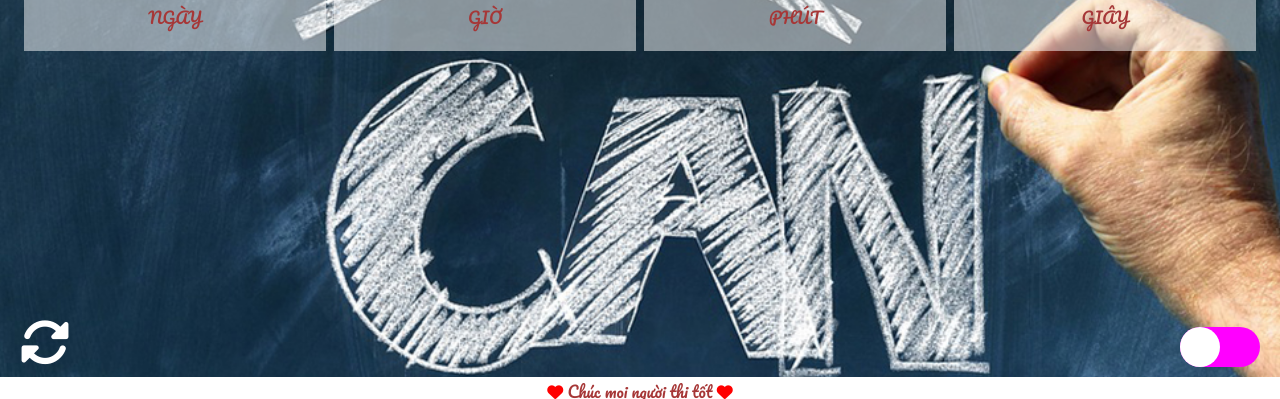
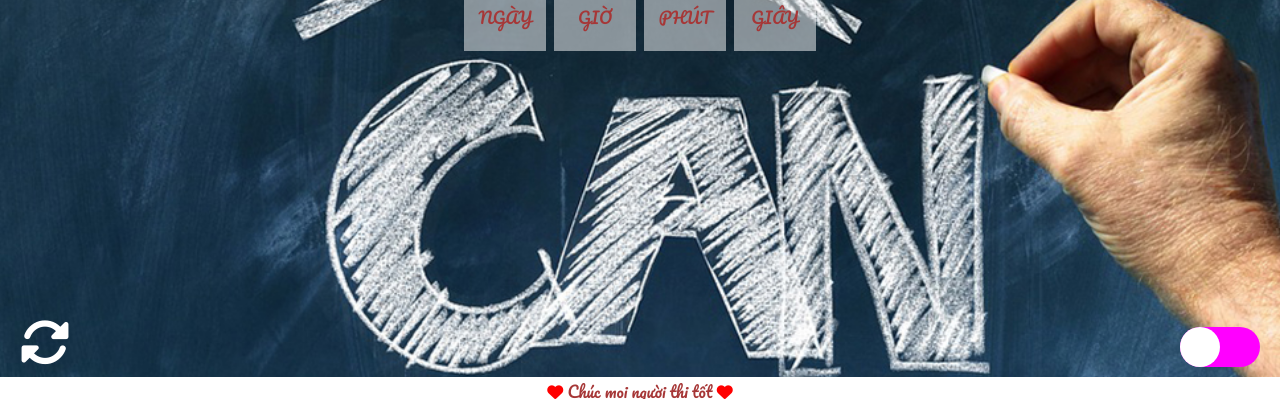
Before and after one commit to tuilahieu/demnguocngaythi, a plain HTML site: page index.html in a window 1280 px wide. Shown: the part 367-766 px from the top of the page. Drawn offline with Linux system fonts and the light colour scheme.

Commit message:
Update style.css

```diff
--- a/style.css
+++ b/style.css
@@ -13,6 +13,15 @@
     inset: 0;
     color: #a63737;
     transition: all 0.25s ease-in-out;
+    display: flex;
+    align-items: center;
+    justify-content: center;
+    flex-direction: column;
+}
+
+.app {
+    min-width: 350px;
+    height: 100vh;
 }
 
 .wrapper.dark {
```
